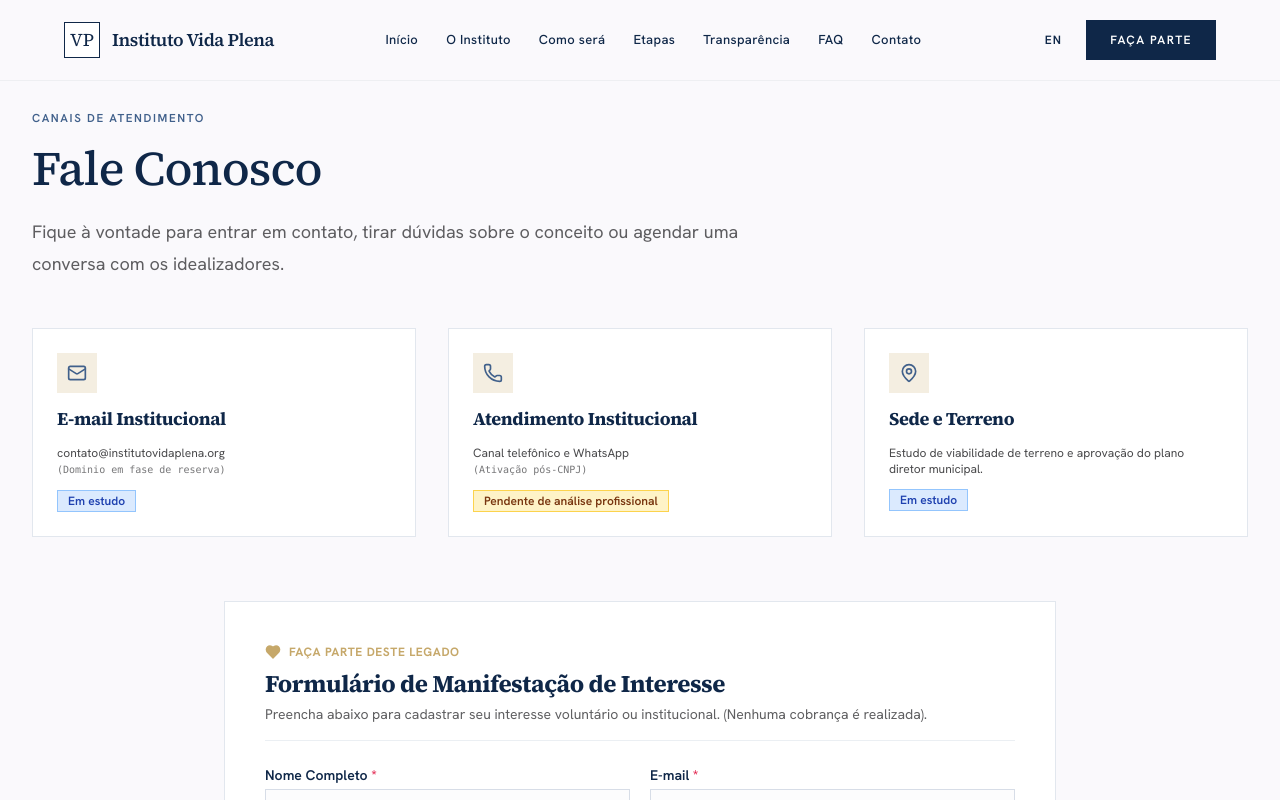
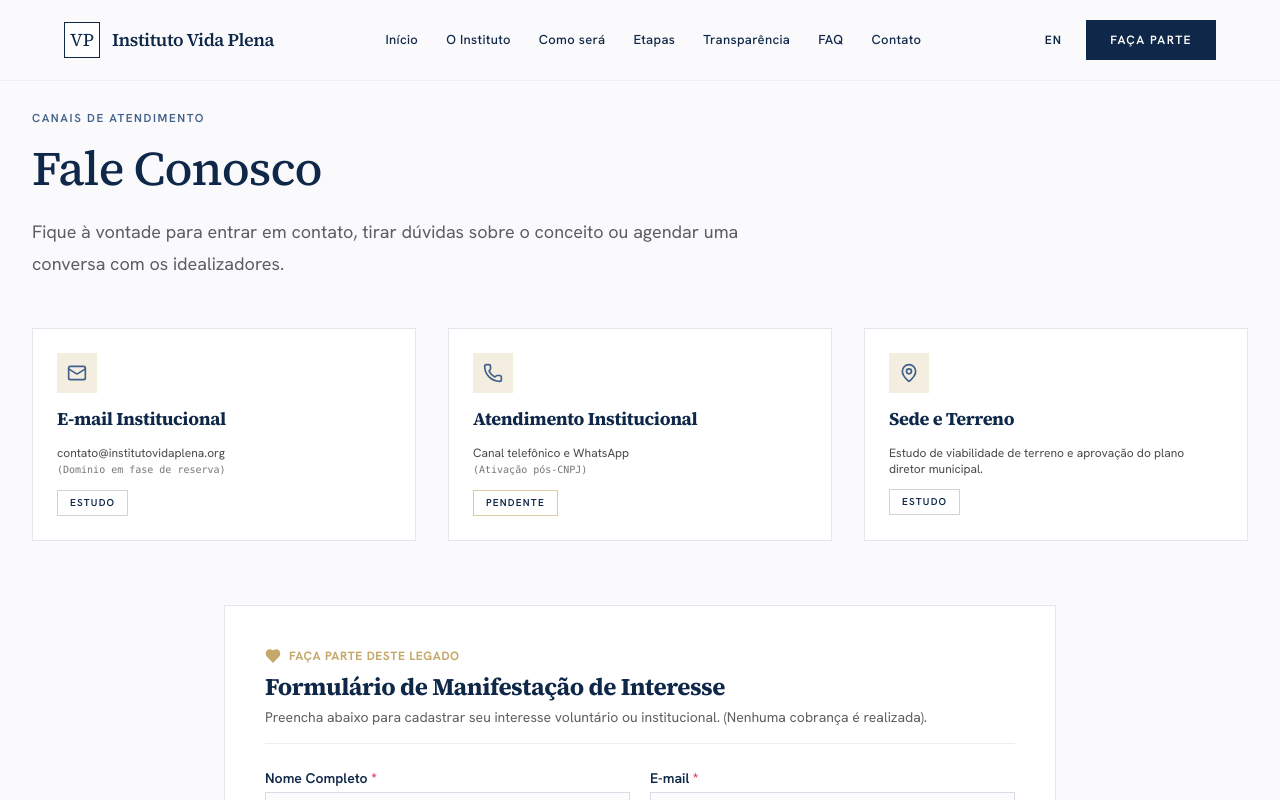
Before and after one commit to ediestudioficial-bot/INSTITUTO-VIDA-PLENA, a Next.js app: page /contato in a window 1280 px wide. Shown: the top 800 px of the page. Built offline with nearby package versions, Linux system fonts and the light colour scheme.

Commit message:
Refina indicadores de status no padrão editorial

```diff
--- a/src/components/StatusTag.tsx
+++ b/src/components/StatusTag.tsx
@@ -1,46 +1,9 @@
-import React from "react";
-
-type StatusType = "validado" | "estudo" | "pendente" | "futura" | "conceito" | "hipotese" | "risco";
-
-interface StatusTagProps {
-  status: StatusType | string;
-  label?: string;
+type StatusType = "validado"|"estudo"|"pendente"|"futura"|"conceito"|"hipotese"|"risco";
+export function StatusTag({ status, label }: { status: StatusType|string; label?: string }) {
+  const normalized=status.toLowerCase();
+  let style="border-brand-deep/20 text-brand-deep";
+  if(normalized.includes("validado")) style="border-emerald-700/30 text-emerald-800";
+  else if(normalized.includes("pendente")||normalized.includes("futura")) style="border-brand-gold/60 text-brand-deep";
+  else if(normalized.includes("risco")) style="border-red-700/30 text-red-800";
+  return <span className={`inline-flex border px-3 py-1 text-[10px] font-semibold uppercase tracking-[.12em] ${style}`}>{label||status}</span>;
 }
-
-export function StatusTag({ status, label }: StatusTagProps) {
-  const normalized = status.toLowerCase();
-
-  let bg = "bg-gray-100 text-gray-700 border-gray-300";
-  let text = label || status;
-
-  if (normalized.includes("validado")) {
-    bg = "bg-emerald-100 text-emerald-800 border-emerald-300";
-    text = label || "Validado";
-  } else if (normalized.includes("estudo")) {
-    bg = "bg-blue-100 text-blue-800 border-blue-300";
-    text = label || "Em estudo";
-  } else if (normalized.includes("pendente")) {
-    bg = "bg-amber-100 text-amber-900 border-amber-300";
-    text = label || "Pendente de análise profissional";
-  } else if (normalized.includes("futura")) {
-    bg = "bg-purple-100 text-purple-800 border-purple-300";
-    text = label || "Decisão futura";
-  } else if (normalized.includes("conceito")) {
-    bg = "bg-stone-100 text-stone-800 border-stone-300";
-    text = label || "Conceito";
-  } else if (normalized.includes("hipotese")) {
-    bg = "bg-amber-50 text-amber-800 border-amber-200";
-    text = label || "Hipótese";
-  } else if (normalized.includes("risco")) {
-    bg = "bg-rose-100 text-rose-800 border-rose-300";
-    text = label || "Risco Mapeado";
-  }
-
-  return (
-    <span
-      className={`inline-flex items-center px-2.5 py-0.5 rounded-full text-xs font-semibold border ${bg} transition-colors`}
-    >
-      {text}
-    </span>
-  );
-}
```
